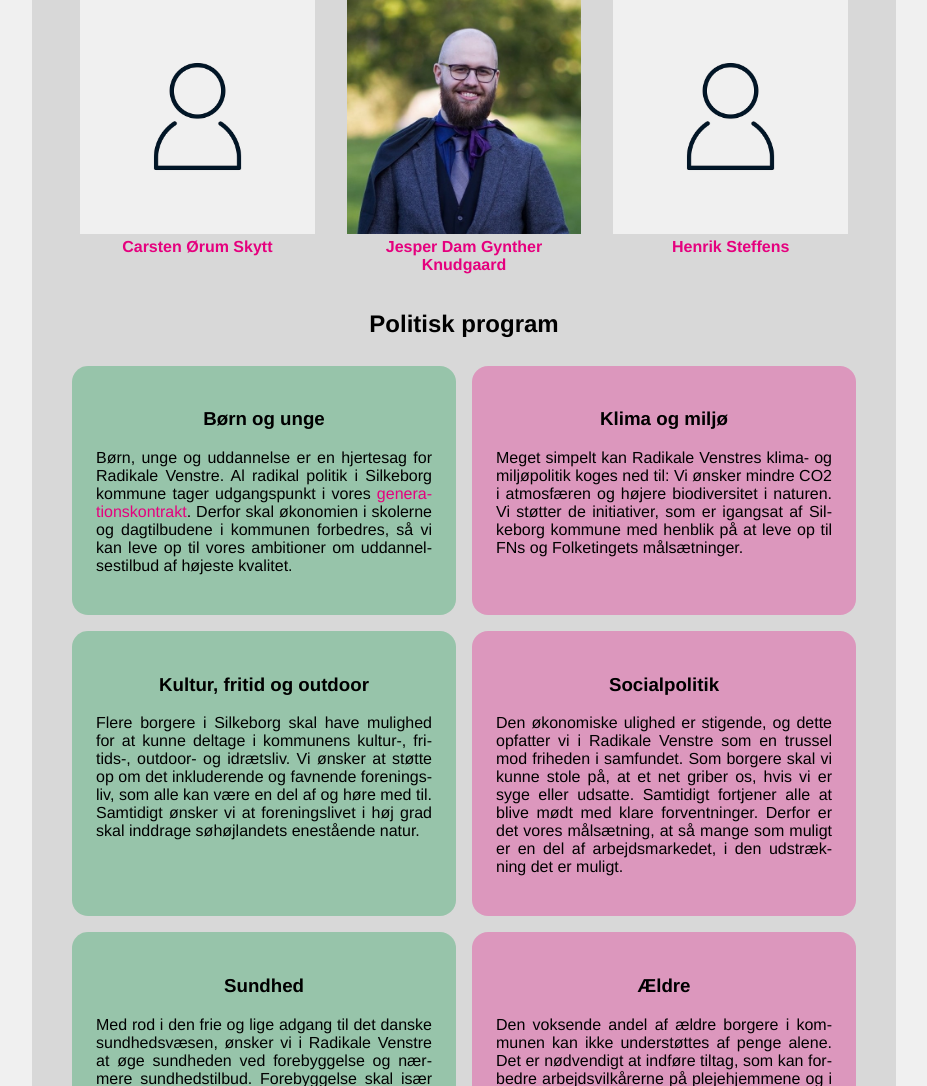
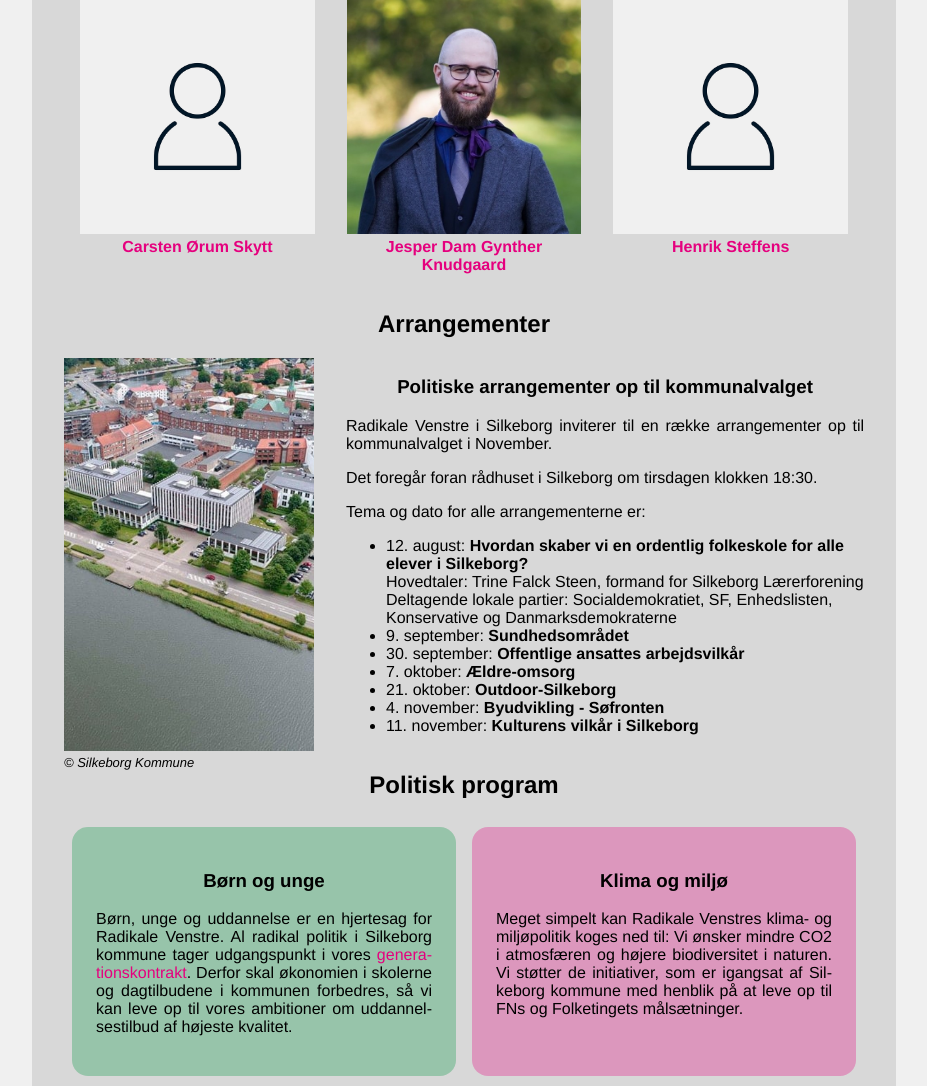
Before and after one commit to DraagDunk/radikalesilkeborg.dk, a PHP site: page / in a window 1280 px wide. Shown: the part 834-1920 px from the top of the page, without its empty margins (176-1103 px from the left). Run offline with PHP 8.4, Linux system fonts and the light colour scheme.

Commit message:
Tilføj info om politiske arrangementer ved rådhuset

```diff
--- a/index.php
+++ b/index.php
@@ -63,7 +63,45 @@
             </a>
         </div>
 
-        <!-- <h2 id="arrangementer">Arrangementer</h2> -->
+        <h2 id="arrangementer">Arrangementer</h2>
+
+        <div class="about-section">
+            <div class="image-container">
+                <img src="308619_Silkeborg-raadhus.jpg" alt="">
+                <div class="img-credit">Silkeborg Kommune</div>
+            </div>
+            <div class="info-box">
+                <h3>Politiske arrangementer op til kommunalvalget</h3>
+                <p>Radikale Venstre i Silkeborg inviterer til en række arrangementer op til kommunalvalget i November.</p>
+                <p>Det foregår foran rådhuset i Silkeborg om tirsdagen klokken 18:30.</p>
+                <p>Tema og dato for alle arrangementerne er:</p>
+                <ul>
+                    <li>
+                        12. august: <b>Hvordan skaber vi en ordentlig folkeskole for alle elever i Silkeborg?</b><br>
+                        Hovedtaler: Trine Falck Steen, formand for Silkeborg Lærerforening<br>
+                        Deltagende lokale partier: Socialdemokratiet, SF, Enhedslisten, Konservative og Danmarksdemokraterne
+                    </li>
+                    <li>
+                        9. september: <b>Sundhedsområdet</b>
+                    </li>
+                    <li>
+                        30. september: <b>Offentlige ansattes arbejdsvilkår</b>
+                    </li>
+                    <li>
+                        7. oktober: <b>Ældre-omsorg</b>
+                    </li>
+                    <li>
+                        21. oktober: <b>Outdoor-Silkeborg</b>
+                    </li>
+                    <li>
+                        4. november: <b>Byudvikling - Søfronten</b>
+                    </li>
+                    <li>
+                        11. november: <b>Kulturens vilkår i Silkeborg</b>
+                    </li>
+                </ul>
+            </div>
+        </div>
 
         <h2 id="politik">Politisk program</h2>
 
--- a/navigation.php
+++ b/navigation.php
@@ -3,7 +3,7 @@
         <a id="home-link" class="narrow" href="/"><span class="R-logo">Radikale</span> Silke<span class="B-logo">B</span>org</a>
         <nav id="navigation">
             <a href="/#kv25">Kandidater til kommunalvalg 2025</a>
-            <!-- <a href="/#arrangementer">Arrangementer</a> -->
+            <a href="/#arrangementer">Arrangementer</a>
             <a href="/#politik">Politisk program</a>
             <a href="/#best">Bestyrelsen</a>
         </nav>
--- a/style.css
+++ b/style.css
@@ -116,8 +116,22 @@ footer a {
 }
 
 .image-container {
+    position: relative;
     display: flex;
     justify-content: center;
+
+    .img-credit {
+        font-size: small;
+        font-style: italic;
+        position: absolute;
+        bottom: -1.2rem;
+        left: 0px;
+
+        &::before {
+            content: "© "
+        }
+
+    }
 }
 
 .image-container img {
```
Also changed, not shown: 308619_Silkeborg-raadhus.jpg (added).
